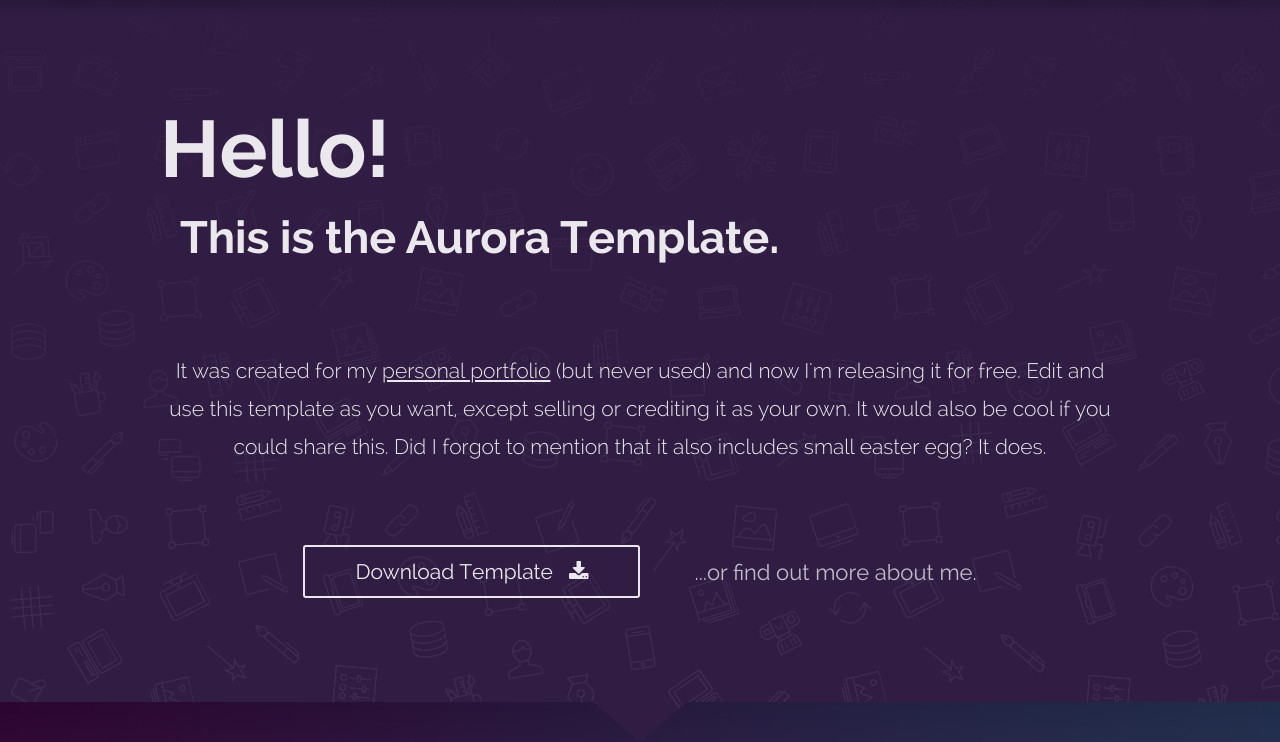
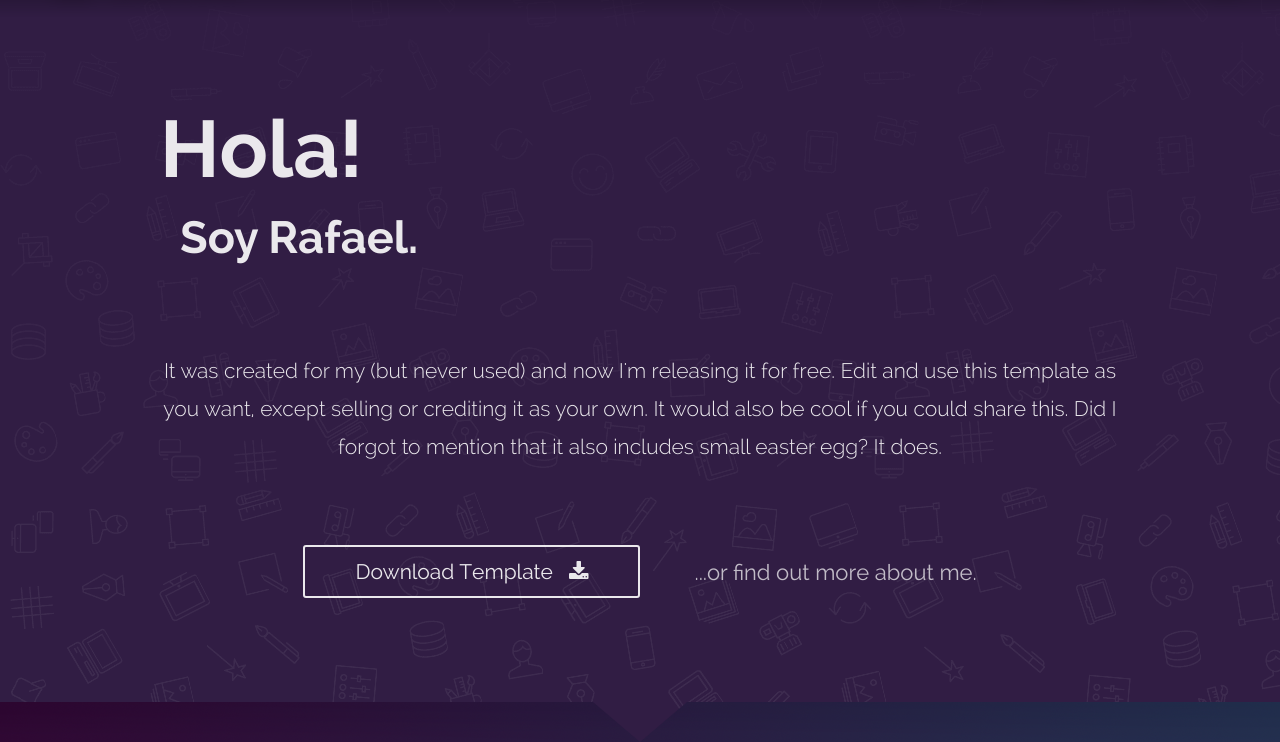
Before and after one commit to rafamph/my-website, a website: page index.html in a window 1280 px wide. Shown: the part 58-800 px from the top of the page. Drawn offline with Linux system fonts and the light colour scheme; files whose address does not match are found by name.

Commit message:
Update index.html

```diff
--- a/index.html
+++ b/index.html
@@ -133,8 +133,8 @@
 		<div class="hero__content">
 			<div class="hero__content-wrapper">
 				<div class="hero__title-wrapper">
-					<div class="hero__title-large">Hello!</div>
-					<div class="hero__title-small">This is the Aurora Template.</div>
+					<div class="hero__title-large">Hola!</div>
+					<div class="hero__title-small">Soy Rafael.</div>
 				</div>
 				<div class="hero__photo-wrapper">
 					<div class="hero__photo">
@@ -142,7 +142,7 @@
 					</div>
 				</div>
 				<div class="hero__description">
-					It was created for my <a target="_blank" href="http://serafin.io/?utm_source=Aurora-Template&utm_medium=Hero-Desc&utm_campaign=Freebie">personal portfolio</a> (but never used) and now I'm releasing it for free. Edit and use this template as you want, except selling or crediting it as your own. It would also be cool if you could share this. Did I forgot to mention that it also includes small easter egg? It does.
+					It was created for my (but never used) and now I'm releasing it for free. Edit and use this template as you want, except selling or crediting it as your own. It would also be cool if you could share this. Did I forgot to mention that it also includes small easter egg? It does.
 				</div>
 				<div class="hero__call-to-action">
 					<a href="https://goo.gl/lp9Gd6" target="_blank" class="hero__button  ghost-button  ghost-button--hero">Download Template &nbsp; <i class="fa fa-download"></i></a>
```
